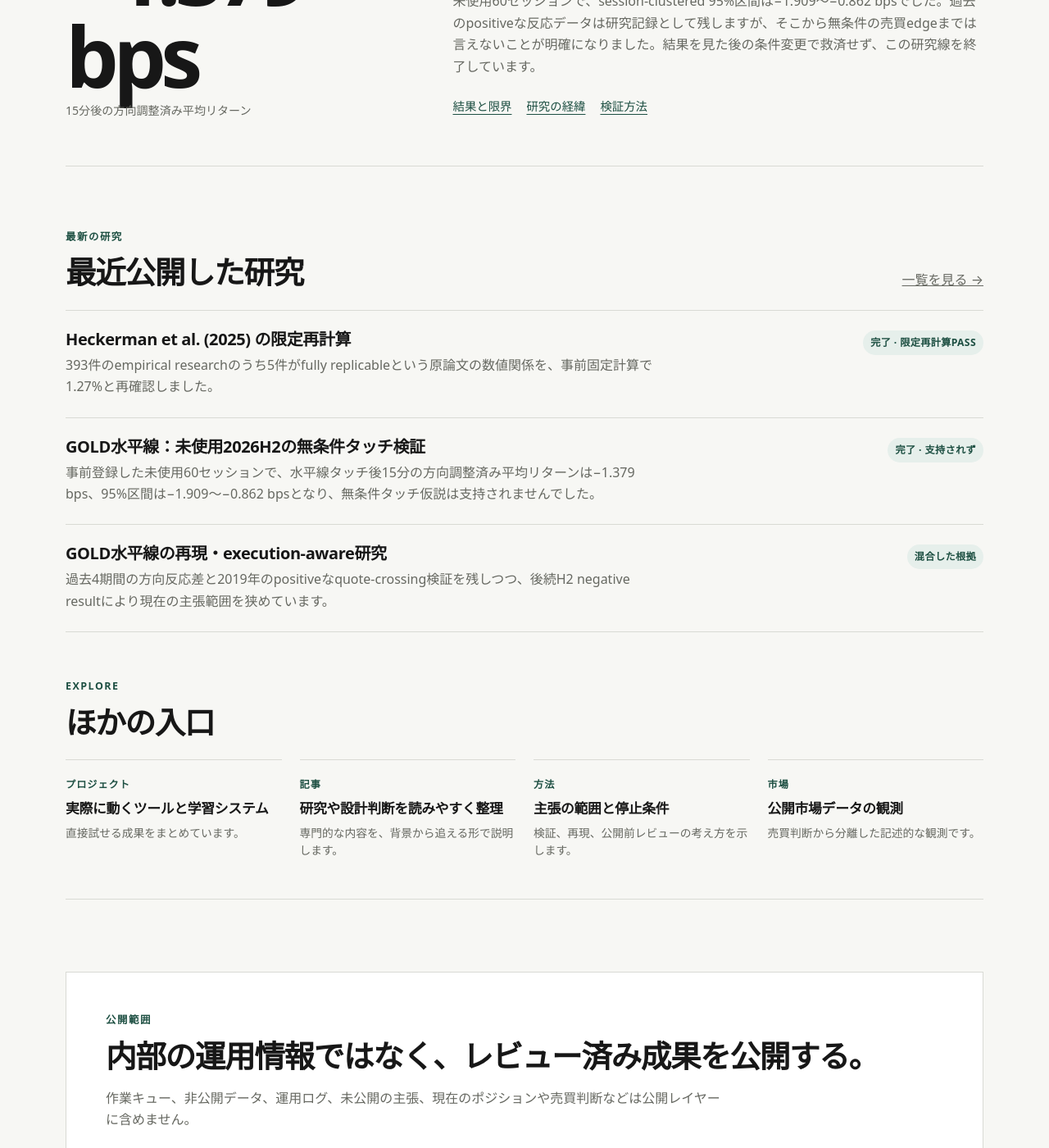
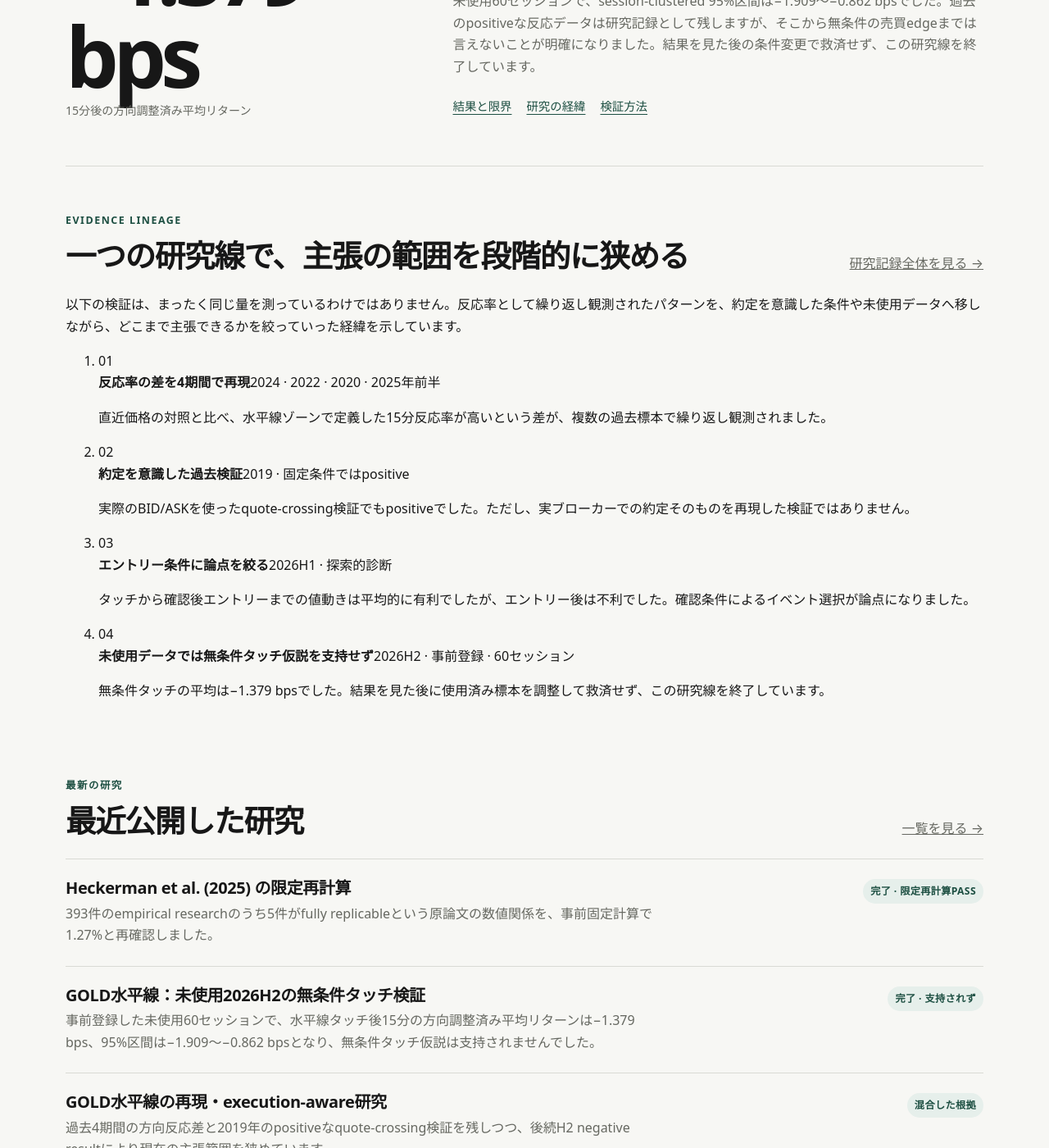
Before and after one commit to Josh-Temple/studio-lab-research, a Jekyll site: the page built from ja/index.md, in a window 1280 px wide and 1400 px high, scrolled down 1718 px. Shown: the whole window at 82% size. Built offline with Jekyll 4.4.1, drawn with Linux system fonts in a browser that asks for light colours.

Commit message:
Add Japanese evidence lineage to homepage

```diff
--- a/ja/index.md
+++ b/ja/index.md
@@ -62,6 +62,35 @@ description: 公共分野の業務改革ケース、研究、ツールを、判
   </div>
 </section>
 
+<section class="section compact-section evidence-lineage-section" aria-labelledby="evidence-lineage-title-ja">
+  <div class="section-heading lineage-heading">
+    <div>
+      <p class="eyebrow">Evidence lineage</p>
+      <h2 id="evidence-lineage-title-ja">一つの研究線で、主張の範囲を段階的に狭める</h2>
+    </div>
+    <a href="{{ '/ja/research/gold-horizontal-replication-execution-evidence/' | relative_url }}">研究記録全体を見る →</a>
+  </div>
+  <p class="lineage-intro">以下の検証は、まったく同じ量を測っているわけではありません。反応率として繰り返し観測されたパターンを、約定を意識した条件や未使用データへ移しながら、どこまで主張できるかを絞っていった経緯を示しています。</p>
+  <ol class="lineage-track">
+    <li class="lineage-step">
+      <span class="lineage-index">01</span>
+      <div><strong>反応率の差を4期間で再現</strong><span>2024 · 2022 · 2020 · 2025年前半</span><p>直近価格の対照と比べ、水平線ゾーンで定義した15分反応率が高いという差が、複数の過去標本で繰り返し観測されました。</p></div>
+    </li>
+    <li class="lineage-step">
+      <span class="lineage-index">02</span>
+      <div><strong>約定を意識した過去検証</strong><span>2019 · 固定条件ではpositive</span><p>実際のBID/ASKを使ったquote-crossing検証でもpositiveでした。ただし、実ブローカーでの約定そのものを再現した検証ではありません。</p></div>
+    </li>
+    <li class="lineage-step">
+      <span class="lineage-index">03</span>
+      <div><strong>エントリー条件に論点を絞る</strong><span>2026H1 · 探索的診断</span><p>タッチから確認後エントリーまでの値動きは平均的に有利でしたが、エントリー後は不利でした。確認条件によるイベント選択が論点になりました。</p></div>
+    </li>
+    <li class="lineage-step lineage-step-terminal">
+      <span class="lineage-index">04</span>
+      <div><strong>未使用データでは無条件タッチ仮説を支持せず</strong><span>2026H2 · 事前登録 · 60セッション</span><p>無条件タッチの平均は−1.379 bpsでした。結果を見た後に使用済み標本を調整して救済せず、この研究線を終了しています。</p></div>
+    </li>
+  </ol>
+</section>
+
 <section class="section">
   <div class="section-heading"><div><p class="eyebrow">最新の研究</p><h2>最近公開した研究</h2></div><a href="{{ '/ja/research/' | relative_url }}">一覧を見る →</a></div>
   <div class="research-list">
```
